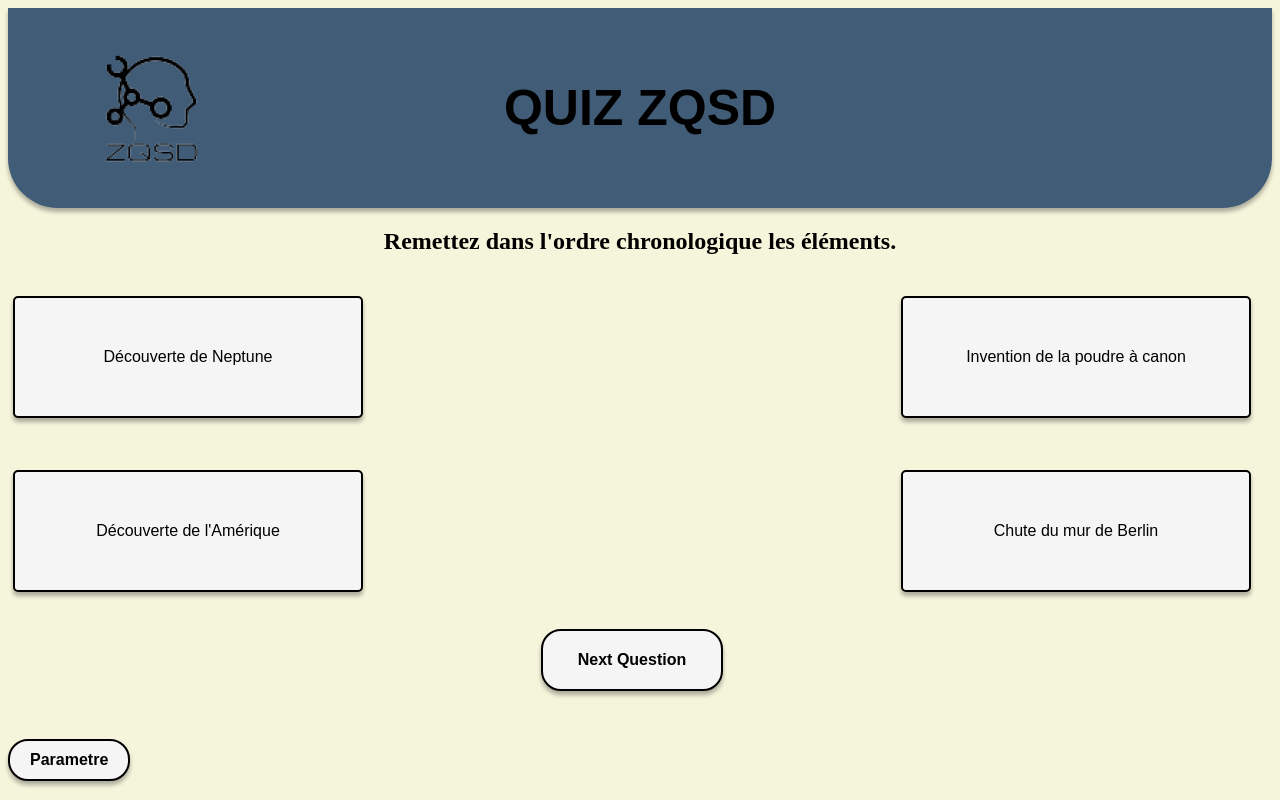
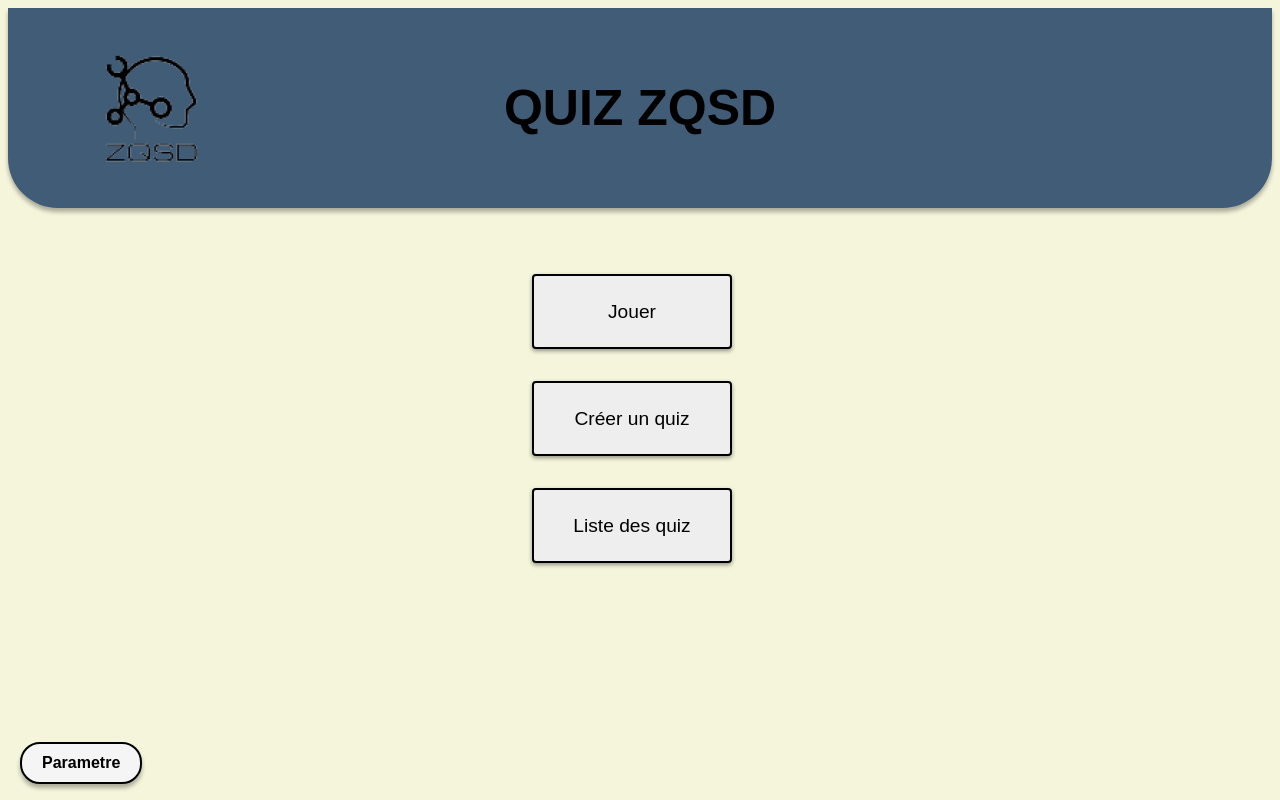
Before and after one commit to 2019-2020-ps6/2022-2023-ps6-zqsd, an Angular app in the folder front-end/: page /homePage in a window 1280 px wide. Shown: the top 800 px of the page. Built offline with nearby package versions, Linux system fonts and the light colour scheme.

Commit message:
update homepage

```diff
--- a/front-end/src/app/app.component.html
+++ b/front-end/src/app/app.component.html
@@ -1,3 +1,2 @@
 <app-header></app-header>
-<app-GamePage></app-GamePage>
 <router-outlet></router-outlet>
--- a/front-end/src/app/home-page/home-page.component.html
+++ b/front-end/src/app/home-page/home-page.component.html
@@ -2,5 +2,6 @@
   <button routerLink="/Gamepage" class="btn-jouer">Jouer</button>
   <button routerLink="/CreateQuiz" class="btn-creer">Créer un quiz</button>
   <button routerLink="/QuizList" class="btn-liste">Liste des quiz</button>
+  <button routerLink="/ParameterPage" class="button-parametre">Parametre</button>
 
 </div>
--- a/front-end/src/app/home-page/home-page.component.scss
+++ b/front-end/src/app/home-page/home-page.component.scss
@@ -12,23 +12,29 @@
   border-radius: 4px;
   cursor: pointer;
   color: black;
+  border: 2px solid #000;
   font-size: 1.2rem;
   padding: 1rem;
   margin-right: 1rem;
   margin-bottom: 1rem;
   margin-top: 1rem;
   flex-grow: 1;
+  box-shadow: 0px 2px 4px rgba(0, 0, 0, 0.4);
+  width: 200px;
+  height: 75px;
 }
 
 .btn-jouer:hover {
   background-color: black;
   color: white;
+  box-shadow: 0px 2px 4px rgba(0, 0, 0, 0.4);
 }
 
 .btn-jouer:disabled {
   background-color: #eee;
   color: #aaa;
   cursor: auto;
+  box-shadow: 0px 2px 4px rgba(0, 0, 0, 0.4);
 }
 
 .btn-creer {
@@ -37,21 +43,44 @@
   border-radius: 4px;
   cursor: pointer;
   color: black;
+  border: 2px solid #000;
   font-size: 1.2rem;
   padding: 1rem;
   margin-right: 1rem;
   margin-bottom: 1rem;
   margin-top: 1rem;
   flex-grow: 1;
+  box-shadow: 0px 2px 4px rgba(0, 0, 0, 0.4);
+  width: 200px;
+  height: 75px;
 }
 
 .btn-creer:hover {
   background-color: black;
   color: white;
+  box-shadow: 0px 2px 4px rgba(0, 0, 0, 0.4);
 }
 
 .btn-creer:disabled {
   background-color: #eee;
   color: #aaa;
   cursor: auto;
+  box-shadow: 0px 2px 4px rgba(0, 0, 0, 0.4);
 }
+.btn-liste {
+  background-color: #eee;
+  border: none;
+  border-radius: 4px;
+  cursor: pointer;
+  color: black;
+  border: 2px solid #000;
+  font-size: 1.2rem;
+  padding: 1rem;
+  margin-right: 1rem;
+  margin-bottom: 1rem;
+  margin-top: 1rem;
+  flex-grow: 1;
+  box-shadow: 0px 2px 4px rgba(0, 0, 0, 0.4);
+  width: 200px;
+  height: 75px;
+}
--- a/front-end/src/styles.scss
+++ b/front-end/src/styles.scss
@@ -92,6 +92,10 @@ html, body, app-root {
   cursor: pointer;
   box-shadow: 0 4px 4px rgba(0, 0, 0, 0.3);
   outline: none;
+  position: absolute;
+  bottom: 0;
+  left: 0;
+  margin-left: 20px;
 
   &:hover {
     background-color: #e0e0e0;
```
